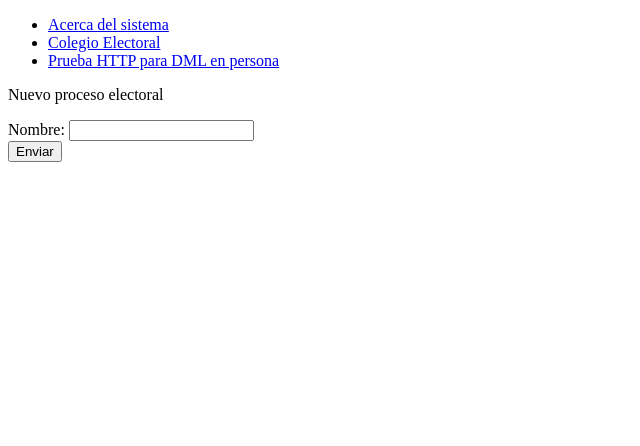
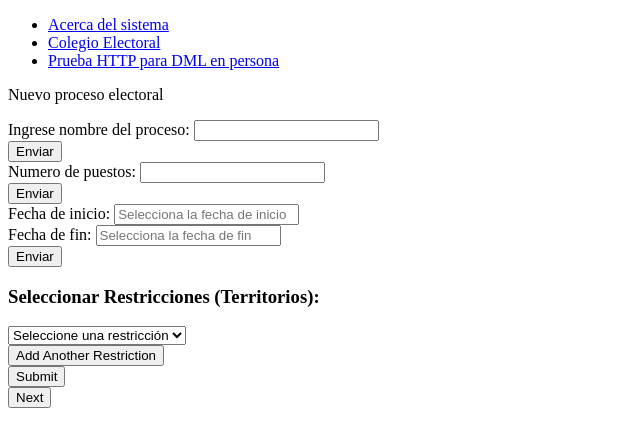
Before and after one commit to antonriva/eVoto, a React (Vite) app in the folder frontend/evoto/: page /ColegioElectoral/ProcesoElectoralPag/DefineProcesoElectoralPag in a window 1280 px wide. Shown: the top 446 px of the page, without its empty margins (0-640 px from the left). Built offline with nearby package versions, Linux system fonts and the light colour scheme.

Commit message:
Modifica front end para primera funcion crear proceso electoral'

```diff
--- a/frontend/evoto/package.json
+++ b/frontend/evoto/package.json
@@ -10,7 +10,9 @@
     "preview": "vite preview"
   },
   "dependencies": {
+    "date-fns": "^4.1.0",
     "react": "^18.3.1",
+    "react-datepicker": "^7.5.0",
     "react-dom": "^18.3.1",
     "react-router-dom": "^6.26.2"
   },
@@ -24,6 +26,8 @@
     "eslint-plugin-react-hooks": "^5.1.0-rc.0",
     "eslint-plugin-react-refresh": "^0.4.9",
     "globals": "^15.9.0",
+    "sass": "^1.80.3",
+    "sass-loader": "^16.0.2",
     "vite": "^5.4.1"
   }
 }
--- /dev/null
+++ b/frontend/evoto/src/components/DefineCargo.jsx
@@ -0,0 +1,16 @@
+import React from 'react'
+import DateSelectorForm from './forms/DateSelectorForm'
+import DynamicForm from './forms/DynamicForm'
+
+const DefineCargo = () =>{
+    return(
+        <div>
+            <DateSelectorForm/>
+            <DynamicForm
+            tipo = 'candidatos'
+            />
+        </div>
+    )
+}
+
+export default DefineCargo
--- a/frontend/evoto/src/components/DefineProcesoElectoral.jsx
+++ b/frontend/evoto/src/components/DefineProcesoElectoral.jsx
@@ -1,11 +1,28 @@
 import React from 'react'
 import DatosForms from './forms/DatosForms'
+import DateSelectorForm from './forms/DateSelectorForm'
+import DynamicForm from './forms/DynamicForm'
+
 
 const DefineProcesoElectoral = () => {
     return(
+
         <div>
             <p>Nuevo proceso electoral</p>
-            <DatosForms/>
+            {/* Input para recibir nombre: Solo texto, no números, y todo en mayus */}
+            <DatosForms
+                label="Ingrese nombre del proceso"
+                type="text"
+                validation="text-only"
+                transform="uppercase"
+            />
+            <DatosForms
+                label="Numero de puestos"
+                type="number"
+                validation="number-only"
+            />
+            <DateSelectorForm/>
+            <DynamicForm/>
         </div>
     )
 }
--- /dev/null
+++ b/frontend/evoto/src/components/forms/DateSelectorForm.jsx
@@ -0,0 +1,87 @@
+import React, {useState, useEffect} from 'react'
+import DatePicker from 'react-datepicker'
+import '../../../node_modules/react-datepicker/src/stylesheets/datepicker.scss'
+
+
+const DateSelectorForm = () => {
+
+    const[date, setDate] = useState(new Date())
+    const[startDate, setStartDate] = useState(null)
+    const[endDate, setEndDate] = useState(null)
+
+
+    const handleSubmit = (e) => {
+        e.preventDefault()
+        console.log('Fecha de inicio: ',{startDate})
+        console.log('Fecha de fin:', {endDate})
+    }
+
+
+    const handleChangeStartDate = (fecha) => {
+        setStartDate(fecha)
+        setEndDate(null)
+
+    }
+
+    const handleChangeEndDate = (fecha) => {
+        setEndDate(fecha);
+      };
+
+    const filtro = (date) => new Date() < date
+
+    const filtroDinamicoTiempo = (time) => {
+        if (startDate === null) {
+            // If startDate is null, return true if the time is after the current time
+            return time >= new Date()
+        } else {
+            // If startDate is not null, return true if the time is after or equal to the startDate time
+            return time > startDate
+        }
+    }
+
+    return(
+        <form onSubmit={handleSubmit}>
+            <div>
+                <label> Fecha de inicio: </label>
+                <DatePicker
+                selected={startDate}
+                onChange={handleChangeStartDate}
+                showTimeSelect
+                filterDate={filtro}
+                filterTime={filtro}
+                selectsStart
+                startDate={startDate}
+                endDate={endDate}
+                timeFormat='HH:mm'
+                timeIntervals={1}
+                placeholderText="Selecciona la fecha de inicio"
+                dateFormat="yyyy/MM/dd h:mm aa"
+                />
+            </div>
+
+            <div>
+                <label> Fecha de fin: </label>
+                <DatePicker
+                selected={endDate}
+                onChange={handleChangeEndDate}
+                showTimeSelect
+                filterDate={filtro}
+                filterTime={filtroDinamicoTiempo}
+                selectsEnd
+                startDate={startDate}
+                endDate={endDate}
+                minDate={startDate}
+                timeFormat='HH:mm'
+                timeIntervals={1}
+                placeholderText="Selecciona la fecha de fin"
+                dateFormat="yyyy/MM/dd h:mm aa"
+                />
+            </div>
+
+            <button type="submit"> Enviar </button>
+
+        </form>
+    )
+}
+
+export default DateSelectorForm
--- a/frontend/evoto/src/components/forms/DatosForms.jsx
+++ b/frontend/evoto/src/components/forms/DatosForms.jsx
@@ -1,20 +1,43 @@
 import React, {useState} from 'react'
 
 {/* Cabecera. Inicia el campo para recibir el nombre y manejo de eventos, previene refresh y manda el log al web*/}
-function DatosForms(){
-    const [nombre, setNombre] = useState('')
+function DatosForms({label, type, validation, transform}){
+    const [input, setInput] = useState('')
+
     //Esto es lo que nos pone esa interfaz de debbugging???
     const handleSubmit = (e) =>{
         e.preventDefault()
-        console.log("Formulario enviado:", {nombre})
+        console.log("Formulario enviado:", {input})
+    }
+
+    const handleInputChange = (e) => {
+        let value = e.target.value
+
+        // Apply transformation (e.g., to uppercase)
+        if (transform === 'uppercase') {
+            value = value.toUpperCase()
+        }
+
+        // Apply validation
+        if (validation === 'text-only') {
+            value = value.replace(/[0-9]/g, '') // Remove numbers
+        } else if (validation === 'number-only') {
+            value = value.replace(/[^0-9]/g, '') // Remove everything except numbers
+        }
+
+        setInput(value)
     }
 
     {/* Funcion. Campo desplegado visualmente y funcionalidad */}
     return(
         <form onSubmit={handleSubmit}>
             <div>
-                <label>Nombre:             </label>
-                    <input type="text" value={nombre} onChange={(e)=> setNombre(e.target.value)} />
+                <label>{label}: </label>
+                    <input
+                        type = {type}
+                        value = {input}
+                        onChange = {handleInputChange}
+                    />
             </div>
             <button type="submit"> Enviar </button>
         </form>
--- /dev/null
+++ b/frontend/evoto/src/components/forms/DynamicForm.jsx
@@ -0,0 +1,119 @@
+import React, { useState } from 'react';
+
+function DynamicForm({tipo}) {
+
+    const candidatosOpciones = [
+        'Cuota de género mínima (default = 0%)',
+        'Edad mínima (default = 18 años)',
+        'Reelecciones (default = no son permitidas)',
+        'Domicilio (default = cualquier lugar de la república)',
+        'Límite de candidatos por partido o coalición (default = 1)',
+        'Coalición (default = no)'
+    ]
+
+    const electoresOpciones = [
+        'Adios',
+        'Restriction 2',
+        'Restriction 3',
+        'Restriction 4',
+        'Restriction 5',
+        'Restriction 6',
+        'Restriction 7'
+    ]
+
+    const territorioOpciones = [
+        'Adios',
+        'Restriction 2',
+        'Restriction 3',
+        'Restriction 4',
+        'Restriction 5',
+        'Restriction 6',
+        'Restriction 7'
+    ]
+
+    const options = tipo === 'candidatos'
+    ? candidatosOpciones
+    : tipo === 'electores'
+    ? electoresOpciones
+    : territorioOpciones
+
+    const [fields, setFields] = useState([null]);  // Start with one empty field
+
+    // Function to handle the change of a select input
+    const handleFieldChange = (index, value) => {
+        const updatedFields = [...fields];
+        updatedFields[index] = value;
+        setFields(updatedFields);
+    };
+
+    // Function to add a new field
+    const addField = () => {
+        setFields([...fields, null]);  // Add another empty field
+    };
+
+    // Function to remove a field
+    const removeField = (index) => {
+        const updatedFields = fields.filter((_, i) => i !== index);
+        setFields(updatedFields);
+    };
+
+    // Get the list of selected restrictions
+    const selectedRestrictions = fields.filter(field => field !== null);
+
+    // Filter options so that already selected options are not available
+    const getAvailableOptions = (currentValue) => {
+        return options.filter(option => !selectedRestrictions.includes(option) || option === currentValue);
+    };
+
+    // Function to handle form submission
+    const handleSubmit = (e) => {
+        e.preventDefault();
+        const selectedFields = fields.filter(field => field !== null);  // Remove empty selections
+        if (selectedFields.length === 0) {
+            alert('You must select at least one restriction.');
+        } else {
+            console.log('Selected Restrictions:', selectedFields);
+        }
+    };
+
+    return (
+        <form onSubmit={handleSubmit}>
+            <h3>Seleccionar Restricciones ({tipo === 'candidatos'
+            ? 'Candidatos'
+            : tipo === 'electores'
+            ?'Electores'
+            :'Territorios'}):</h3>
+
+            {fields.map((field, index) => (
+                <div key={index}>
+                    <select
+                        value={field || ''}  // Si el campo está vacío, lo deja vacío
+                        onChange={(e) => handleFieldChange(index, e.target.value)}
+                    >
+                        <option value="" disabled>Seleccione una restricción</option>
+                        {getAvailableOptions(field).map((option, i) => (
+                            <option key={i} value={option}>{option}</option>
+                        ))}
+                    </select>
+
+                    {/* Muestra el botón de eliminar si hay más de un campo */}
+                    {fields.length > 1 && (
+                        <button type="button" onClick={() => removeField(index)}>
+                            Eliminar
+                        </button>
+                    )}
+                </div>
+            ))}
+
+            <div>
+                <button type="button" onClick={addField}>Add Another Restriction</button>
+            </div>
+
+            <div>
+                <button type="submit">Submit</button>
+            </div>
+        </form>
+    );
+}
+
+export default DynamicForm;
--- a/frontend/evoto/src/pages/ColegioElectoralDir/ProcesoElectoralDir/DefineProcesoElectoralPag.jsx
+++ b/frontend/evoto/src/pages/ColegioElectoralDir/ProcesoElectoralDir/DefineProcesoElectoralPag.jsx
@@ -1,10 +1,29 @@
-import React from 'react'
+import React,{useState} from 'react'
 import DefineProcesoElectoral from '../../../components/DefineProcesoElectoral'
+import DefineCargo from '../../../components/DefineCargo';
+
 
 const DefineProcesoElectoralPag = () => {
+    const [isSaved, setIsSaved] = useState(false);  // Track if "Save Changes" has been clicked
+
+    // Function to handle save button click
+    const handleSave = () => {
+        setIsSaved(true);  // Update state to indicate the form has been saved
+    };
+
     return(
+
         <div>
             <DefineProcesoElectoral/>
+            <div>
+                <button type="button" onClick={handleSave}>Next</button>
+            </div>
+            {isSaved && (
+                <div>
+                    <h2>Cargo a elegirse</h2>
+                    <DefineCargo/> {/* The next component you want to show */}
+                </div>
+            )}
         </div>
     )
 }
--- a/frontend/evoto/src/pages/ColegioElectoralDir/ProcesoElectoralPag.jsx
+++ b/frontend/evoto/src/pages/ColegioElectoralDir/ProcesoElectoralPag.jsx
@@ -9,6 +9,12 @@ const ProcesoElectoralPag = () => {
                     <li>
                         <Link to ="DefineProcesoElectoralPag"> Definir proceso electoral </Link>
                     </li>
+                    <li>
+                        Hola
+                    </li>
+                    <li>
+                        Hola
+                    </li>
                 </ul>
             </nav>
         </div>
```
Also changed, not shown: 1 other file (tests, documents, lock files or other folders).
